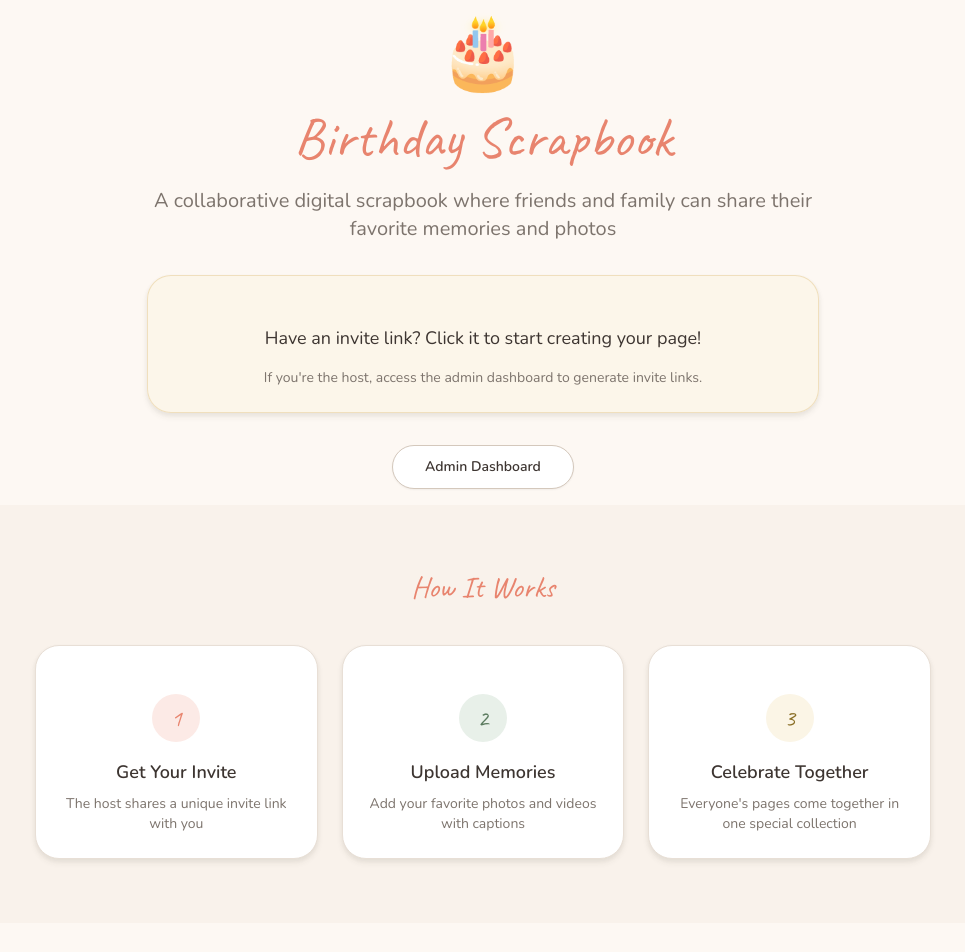
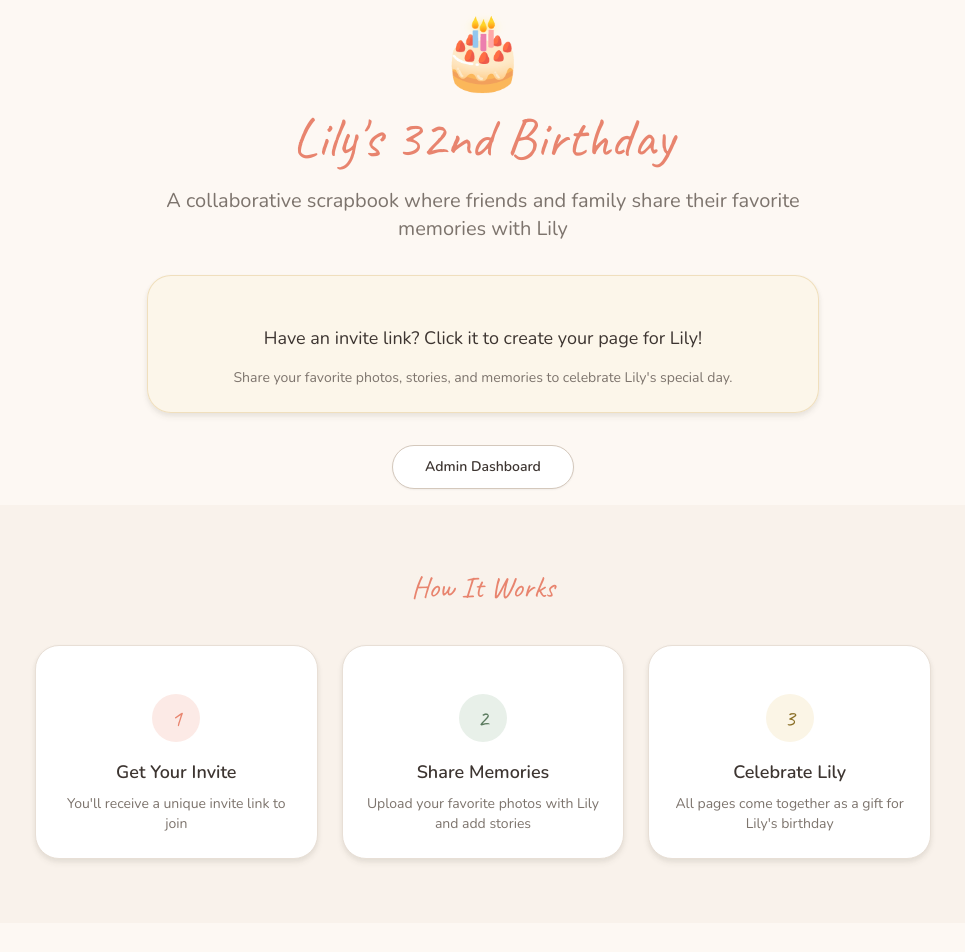
Before and after one commit to vinnyhuang/lily-birthday-32, a Next.js app: page / in a window 1280 px wide. Shown: the top 952 px of the page, without its empty margins (157-1122 px from the left). Built offline with nearby package versions, Linux system fonts and the light colour scheme.

Commit message:
Add copy on pages for Lily's 32nd birthday

```diff
--- a/app/admin/login/page.tsx
+++ b/app/admin/login/page.tsx
@@ -49,9 +49,9 @@ export default function AdminLogin() {
       <Card className="w-full max-w-md bg-white">
         <CardHeader className="text-center">
           <div className="text-5xl mb-2">🎂</div>
-          <CardTitle className="page-title">Admin Login</CardTitle>
+          <CardTitle className="page-title">Lily&apos;s 32nd</CardTitle>
           <CardDescription className="text-base mt-2">
-            Enter the admin password to access the dashboard
+            Enter the admin password to manage the scrapbook
           </CardDescription>
         </CardHeader>
         <CardContent>
--- a/app/admin/page.tsx
+++ b/app/admin/page.tsx
@@ -25,9 +25,9 @@ export default async function AdminDashboard() {
   return (
     <div className="max-w-6xl mx-auto p-6 space-y-8">
       <div>
-        <h1 className="page-title">Dashboard</h1>
+        <h1 className="page-title">Lily&apos;s 32nd Birthday</h1>
         <p className="text-muted-foreground mt-1">
-          Overview of your birthday scrapbook
+          Scrapbook dashboard - manage invites and view guest pages
         </p>
       </div>
 
@@ -131,11 +131,11 @@ export default async function AdminDashboard() {
             </div>
             <div className="flex items-start gap-3">
               <span className="flex items-center justify-center w-6 h-6 rounded-full bg-[#D4A853]/20 text-xs font-bold text-[#8B7028]">3</span>
-              <p className="text-muted-foreground">Guests enter their name and upload memories</p>
+              <p className="text-muted-foreground">Guests upload their memories for Lily</p>
             </div>
             <div className="flex items-start gap-3">
               <span className="flex items-center justify-center w-6 h-6 rounded-full bg-[#D4A853]/20 text-xs font-bold text-[#8B7028]">4</span>
-              <p className="text-muted-foreground">View all pages from the dashboard</p>
+              <p className="text-muted-foreground">Present the scrapbook to Lily on her birthday!</p>
             </div>
           </CardContent>
         </Card>
--- a/app/invite/[token]/page.tsx
+++ b/app/invite/[token]/page.tsx
@@ -104,7 +104,7 @@ export default function InvitePage() {
           <CardContent className="space-y-4">
             <p className="text-muted-foreground text-lg">
               Hi <span className="font-semibold text-foreground">{tokenStatus.name}</span>! Ready
-              to continue working on your scrapbook page?
+              to continue working on your page for Lily?
             </p>
             <Button
               onClick={() => handleContinue(tokenStatus.pageId)}
@@ -127,7 +127,7 @@ export default function InvitePage() {
             You&apos;re Invited!
           </h1>
           <p className="text-lg text-muted-foreground">
-            Create a special memory page for the birthday celebration
+            Create a memory page for Lily&apos;s 32nd Birthday
           </p>
         </div>
         <GuestNameForm token={token} onSuccess={handleSuccess} />
--- a/app/layout.tsx
+++ b/app/layout.tsx
@@ -22,8 +22,8 @@ const ibmPlexMono = IBM_Plex_Mono({
 });
 
 export const metadata: Metadata = {
-  title: "Birthday Scrapbook",
-  description: "A collaborative digital scrapbook for birthday celebrations",
+  title: "Lily's 32nd Birthday Scrapbook",
+  description: "A collaborative scrapbook of memories for Lily's 32nd birthday",
 };
 
 export default function RootLayout({
--- a/app/page.tsx
+++ b/app/page.tsx
@@ -11,11 +11,11 @@ export default function Home() {
           <div className="space-y-4">
             <div className="text-7xl mb-4">🎂</div>
             <h1 className="page-title text-5xl md:text-6xl">
-              Birthday Scrapbook
+              Lily&apos;s 32nd Birthday
             </h1>
             <p className="text-xl text-muted-foreground">
-              A collaborative digital scrapbook where friends and family can
-              share their favorite memories and photos
+              A collaborative scrapbook where friends and family share
+              their favorite memories with Lily
             </p>
           </div>
 
@@ -23,11 +23,10 @@ export default function Home() {
             <CardContent className="pt-6">
               <div className="space-y-4">
                 <p className="text-lg">
-                  Have an invite link? Click it to start creating your page!
+                  Have an invite link? Click it to create your page for Lily!
                 </p>
                 <p className="text-sm text-muted-foreground">
-                  If you&apos;re the host, access the admin dashboard to
-                  generate invite links.
+                  Share your favorite photos, stories, and memories to celebrate Lily&apos;s special day.
                 </p>
               </div>
             </CardContent>
@@ -55,7 +54,7 @@ export default function Home() {
                 </div>
                 <h3 className="font-semibold mb-2 text-lg">Get Your Invite</h3>
                 <p className="text-sm text-muted-foreground">
-                  The host shares a unique invite link with you
+                  You&apos;ll receive a unique invite link to join
                 </p>
               </CardContent>
             </Card>
@@ -64,9 +63,9 @@ export default function Home() {
                 <div className="w-12 h-12 mx-auto mb-4 rounded-full bg-[#E8F0E9] flex items-center justify-center">
                   <span className="text-2xl font-display text-[#5A7A5E]">2</span>
                 </div>
-                <h3 className="font-semibold mb-2 text-lg">Upload Memories</h3>
+                <h3 className="font-semibold mb-2 text-lg">Share Memories</h3>
                 <p className="text-sm text-muted-foreground">
-                  Add your favorite photos and videos with captions
+                  Upload your favorite photos with Lily and add stories
                 </p>
               </CardContent>
             </Card>
@@ -75,9 +74,9 @@ export default function Home() {
                 <div className="w-12 h-12 mx-auto mb-4 rounded-full bg-[#FBF5E6] flex items-center justify-center">
                   <span className="text-2xl font-display text-[#8B7028]">3</span>
                 </div>
-                <h3 className="font-semibold mb-2 text-lg">Celebrate Together</h3>
+                <h3 className="font-semibold mb-2 text-lg">Celebrate Lily</h3>
                 <p className="text-sm text-muted-foreground">
-                  Everyone&apos;s pages come together in one special collection
+                  All pages come together as a gift for Lily&apos;s birthday
                 </p>
               </CardContent>
             </Card>
@@ -87,7 +86,7 @@ export default function Home() {
 
       {/* Footer */}
       <footer className="py-8 px-4 text-center text-sm text-muted-foreground">
-        <p>Made with love for birthday celebrations 💝</p>
+        <p>Made with love for Lily&apos;s 32nd 💝</p>
       </footer>
     </div>
   );
--- a/app/page/[pageId]/page.tsx
+++ b/app/page/[pageId]/page.tsx
@@ -166,10 +166,10 @@ export default function PageBuilder() {
         {/* Header */}
         <div className="text-center space-y-2">
           <h1 className="page-title">
-            {pageData.guest.name}&apos;s Memories
+            {pageData.guest.name}&apos;s Page for Lily
           </h1>
           <p className="text-muted-foreground text-lg">
-            Upload photos, add details, and design your scrapbook page
+            Share your favorite memories and photos with Lily for her 32nd birthday
           </p>
         </div>
 
--- a/components/AdminNav.tsx
+++ b/components/AdminNav.tsx
@@ -23,7 +23,7 @@ export function AdminNav() {
     <nav className="fixed top-0 left-0 right-0 h-16 bg-white/80 backdrop-blur-sm border-b border-[#E8DFD6] z-50 shadow-sm">
       <div className="max-w-6xl mx-auto h-full px-4 flex items-center justify-between">
         <div className="flex items-center gap-6">
-          <span className="font-display text-2xl text-primary">🎂 Admin</span>
+          <span className="font-display text-2xl text-primary">🎂 Lily&apos;s 32nd</span>
           <div className="flex gap-1">
             {navItems.map((item) => (
               <Link key={item.href} href={item.href}>
--- a/components/GuestNameForm.tsx
+++ b/components/GuestNameForm.tsx
@@ -57,7 +57,7 @@ export function GuestNameForm({ token, onSuccess }: GuestNameFormProps) {
       <CardHeader className="text-center">
         <CardTitle className="text-3xl font-display text-primary">Welcome!</CardTitle>
         <CardDescription className="text-base">
-          Enter your name to start creating your scrapbook page
+          Enter your name to create your page for Lily&apos;s birthday
         </CardDescription>
       </CardHeader>
       <CardContent>
```
Also changed, not shown: 1 other file (tests, documents, lock files or other folders).
